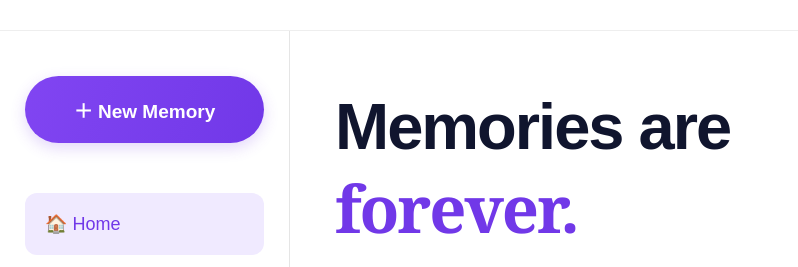
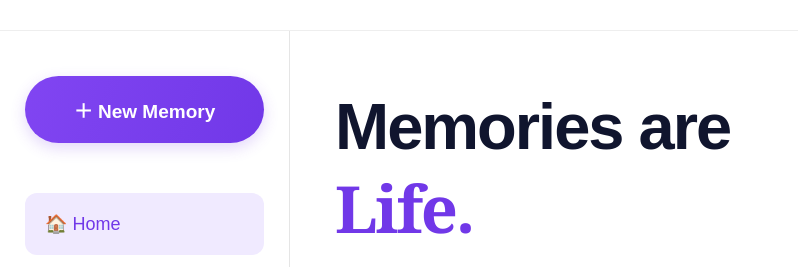
Before and after one commit to bunnyjampapuram-rock/MemoryVerse-AI, a plain HTML site: page frontend/index.html in a window 1280 px wide. Shown: the part 69-336 px from the top of the page, 0-798 px from the left. Drawn offline with Linux system fonts and the light colour scheme; no server answers.

Commit message:
Update homepage heading

```diff
--- a/frontend/index.html
+++ b/frontend/index.html
@@ -48,7 +48,7 @@
             <section class="hero">
 
                 <div class="hero-text">
-                    <h1>Memories are <span>forever.</span></h1>
+                    <h1>Memories are <span>Life.</span></h1>
                     <p>Every moment deserves to be remembered.</p>
                     <div class="underline"></div>
                 </div>
```
